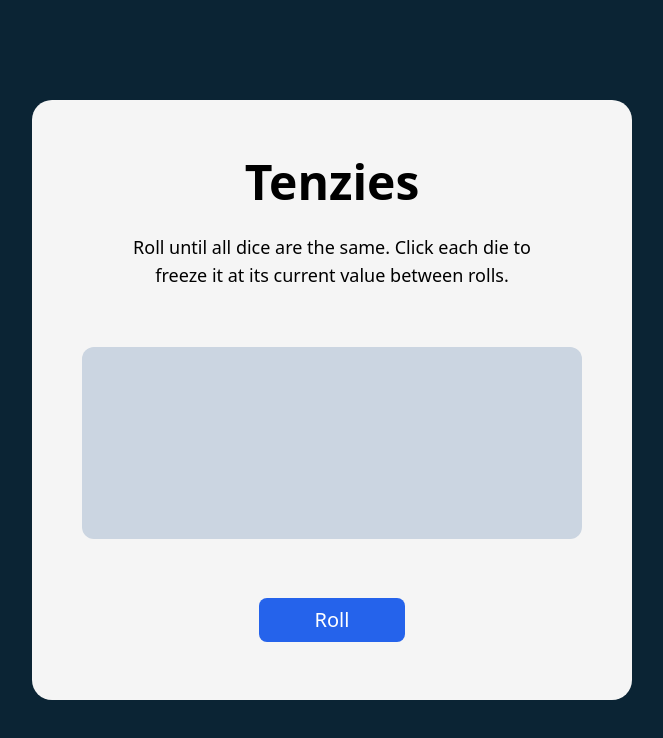
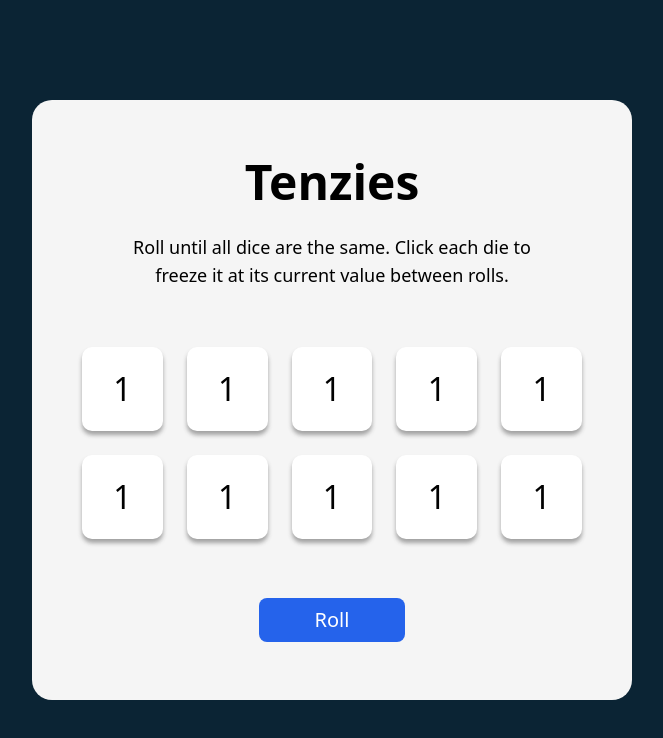
Before and after one commit to MaciejBodnar7/7-tenzies-game, a React (Vite) app: page / in a window 1280 px wide. Shown: the top 738 px of the page, without its empty margins (308-971 px from the left). Built offline with nearby package versions, Linux system fonts and the light colour scheme.

Commit message:
styling dice

```diff
--- a/src/App.css
+++ b/src/App.css
@@ -16,3 +16,13 @@ body {
   background-color: #f5f5f5;
   border-radius: 20px;
 }
+
+.dice {
+  background-color: white;
+  display: flex;
+  justify-content: center;
+  align-items: center;
+  border-radius: 10px;
+  font-size: 2rem;
+  box-shadow: 0px 4px 4px 0px rgba(61, 61, 61, 0.45);
+}
--- a/src/App.jsx
+++ b/src/App.jsx
@@ -1,4 +1,5 @@
 import "./App.css"
+import Die from "./Die"
 
 function App() {
   return (
@@ -8,7 +9,18 @@ function App() {
         <p className="w-4/6 text-center -mt-8 text-lg">
           Roll until all dice are the same. Click each die to freeze it at its current value between rolls.
         </p>
-        <div className="dices w-5/6 h-48 rounded-xl bg-slate-300"></div>
+        <div className="dices w-5/6 h-48 rounded-xl grid grid-cols-5 gap-6">
+          <Die value={1} />
+          <Die value={1} />
+          <Die value={1} />
+          <Die value={1} />
+          <Die value={1} />
+          <Die value={1} />
+          <Die value={1} />
+          <Die value={1} />
+          <Die value={1} />
+          <Die value={1} />
+        </div>
         <button className="self-center px-14 py-2 bg-blue-600 text-white text-xl rounded-lg">Roll</button>
       </main>
     </>
--- /dev/null
+++ b/src/Die.jsx
@@ -0,0 +1,9 @@
+import "./App.css"
+
+export default function Die(props) {
+  return (
+    <div className="dice">
+      <p>{props.value}</p>
+    </div>
+  )
+}
```
